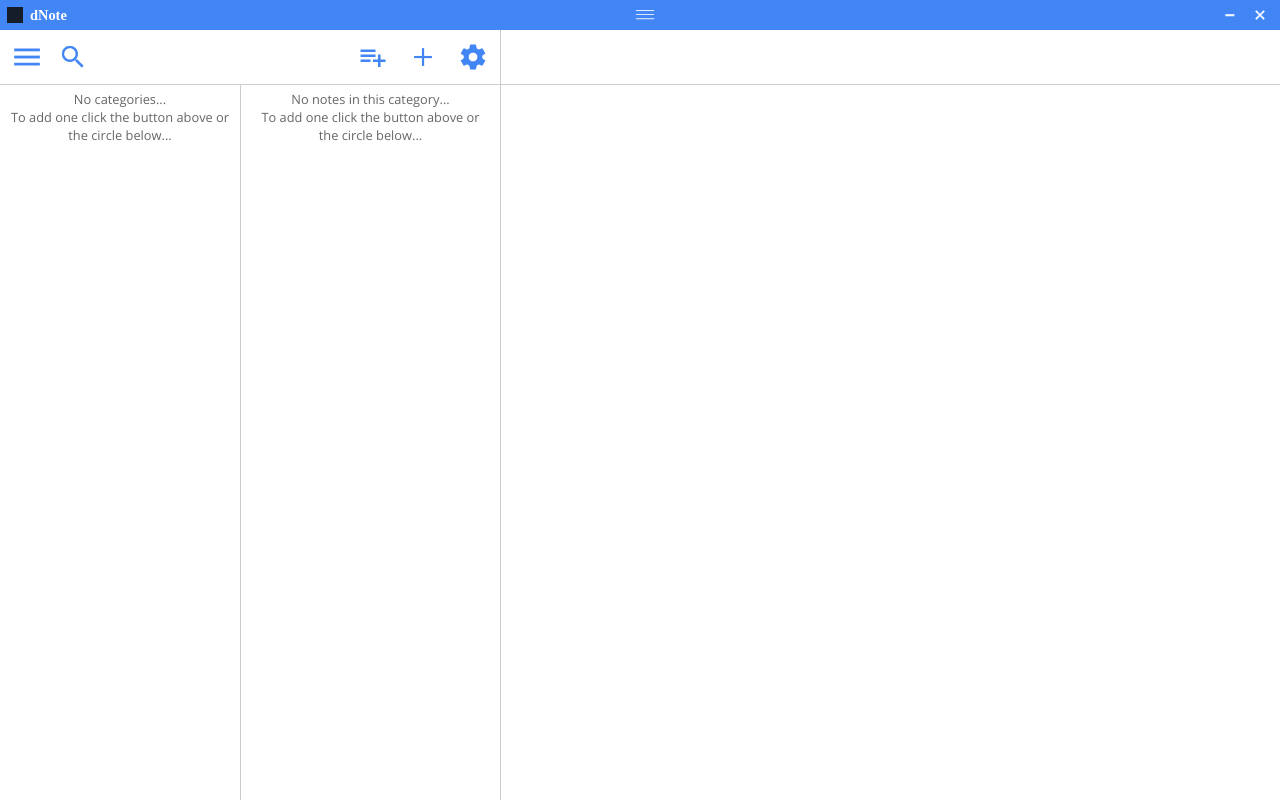
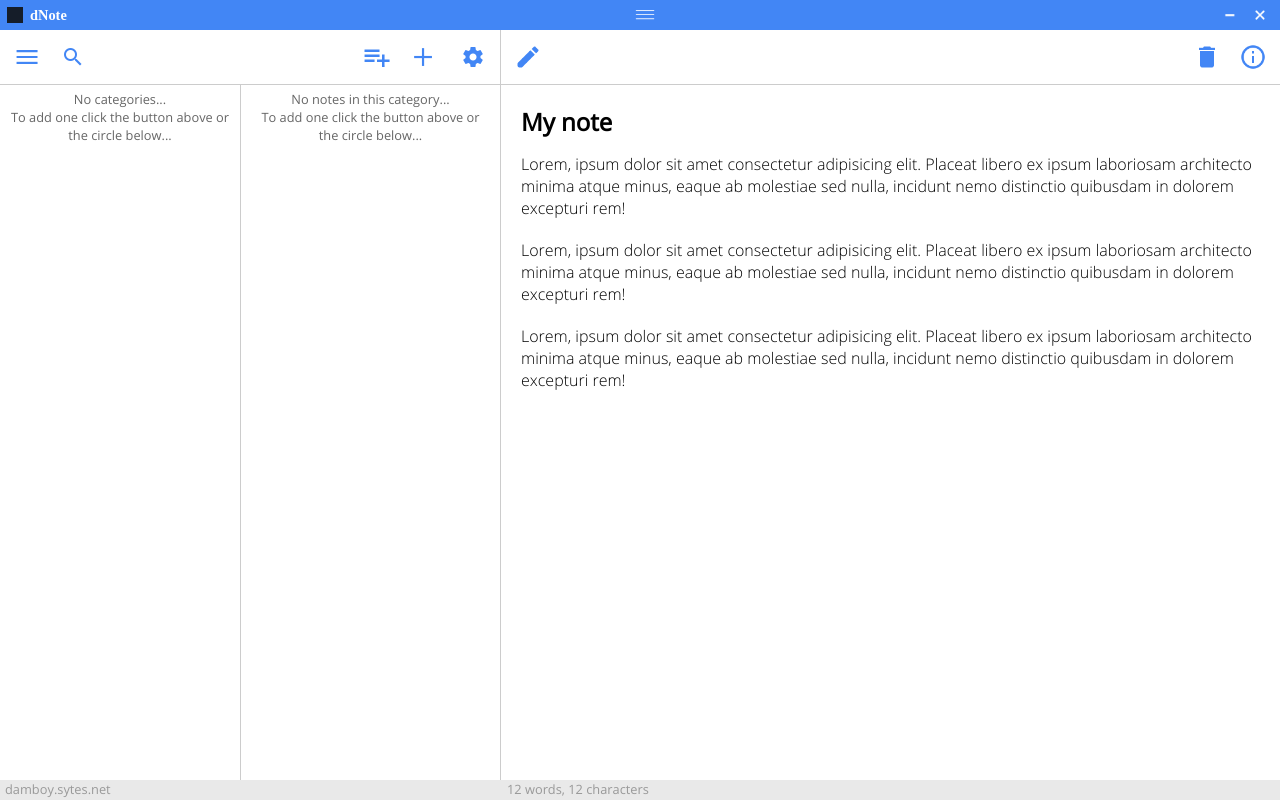
Before and after one commit to DamboySytesNet/dNote, an Electron app: page src/main.html in a window 1280 px wide. Drawn offline with Linux system fonts and the light colour scheme; a web font is replaced by a local one.

Commit message:
Base overall design

```diff
--- a/src/main.html
+++ b/src/main.html
@@ -25,12 +25,12 @@
 <main>
 	<section id="left">
 		<div id="left-actions">
-			<img id="left-actions-menu" src="icons/common/menu_color.png" alt="Menu" />
-			<img id="left-actions-search" src="icons/common/search_color.png" alt="Menu" />
+			<img class="tabButton" id="left-actions-menu" src="icons/common/menu_color.png" alt="Menu" />
+			<img class="tabButton" id="left-actions-search" src="icons/common/search_color.png" alt="Menu" />
 
-			<img id="left-actions-settings" src="icons/common/settings_color.png" alt="Settings" />
-			<img id="left-actions-addNote" src="icons/common/add_note_color.png" alt="Add note" title="Add note" />
-			<img id="left-actions-addCategory" src="icons/common/add_category_color.png" alt="Add category" title="Add category" />
+			<img class="tabButton" id="left-actions-settings" src="icons/common/settings_color.png" alt="Settings" />
+			<img class="tabButton" id="left-actions-addNote" src="icons/common/add_note_color.png" alt="Add note" title="Add note" />
+			<img class="tabButton" id="left-actions-addCategory" src="icons/common/add_category_color.png" alt="Add category" title="Add category" />
 
 			<div id="left-actions-searchBar">
 				<img id="left-actions-searchBar-search" src="icons/common/search_color.png" alt="Search" />
@@ -38,8 +38,8 @@
 					<input id="left-actions-searchBar-input" id="" type="text" placeholder="Search..." />
 					<div></div>
 				</div>
-				<img id="left-actions-searchBar-clear" src="icons/common/backspace_color.png" alt="Clear input" />
-				<img id="left-actions-searchBar-close" src="icons/common/close_color.png" alt="Close search" />
+				<img class="tabButton" id="left-actions-searchBar-clear" src="icons/common/backspace_color.png" alt="Clear input" />
+				<img class="tabButton" id="left-actions-searchBar-close" src="icons/common/close_color.png" alt="Close search" />
 			</div>
 		</div>
 		<div id="left-categories">
@@ -90,16 +90,48 @@
 	</section>
 	<section id="main">
 		<div id="main-actions">
+			<img class="tabButton" id="main-actions-state" name="left" src="icons/common/edit_color.png" alt="Edit note" />
 
+			<img class="tabButton" id="main-actions-info" name="right" src="icons/common/info_color.png" alt="More info" title="More info" />
+			<img class="tabButton" id="main-actions-delete" name="right" src="icons/common/delete_color.png" alt="Delete note" title="Delete note" />
 		</div>
-		<div id="main-note">
-
+		<div id="main-note" class="scrollable">
+			<h2>My note</h2>
+			<p>
+				Lorem, ipsum dolor sit amet consectetur
+				adipisicing elit. Placeat libero ex ipsum
+				laboriosam architecto minima atque minus,
+				eaque ab molestiae sed nulla, incidunt nemo
+				distinctio quibusdam in dolorem excepturi
+				rem!
+			</p>
+			<p>
+				Lorem, ipsum dolor sit amet consectetur
+				adipisicing elit. Placeat libero ex ipsum
+				laboriosam architecto minima atque minus,
+				eaque ab molestiae sed nulla, incidunt nemo
+				distinctio quibusdam in dolorem excepturi
+				rem!
+			</p>
+			<p>
+				Lorem, ipsum dolor sit amet consectetur
+				adipisicing elit. Placeat libero ex ipsum
+				laboriosam architecto minima atque minus,
+				eaque ab molestiae sed nulla, incidunt nemo
+				distinctio quibusdam in dolorem excepturi
+				rem!
+			</p>
 		</div>
 	</section>
 </main>
 
 <footer>
-
+	<div id="footer-categories">
+		damboy.sytes.net
+	</div>
+	<div id="footer-main">
+		12 words, 12 characters
+	</div>
 </footer>
 
 	<script type="text/javascript" src="js/left.js"></script>
--- /dev/null
+++ b/src/scss/footer.scss
@@ -0,0 +1,19 @@
+footer {
+    width:100%;
+    height:20px;
+    background: #e9e9e9;
+
+    > div {
+        float: left;
+        font: 0.8em "OpenSans";
+        color: #999;
+        text-indent: 5px;
+    }
+}
+    #footer-categories {
+        width: 502px;
+    }
+
+    #footer-main {
+        width:calc(100% - 502px);
+    }
--- a/src/scss/index.scss
+++ b/src/scss/index.scss
@@ -2,7 +2,10 @@
 	font-family: "OpenSans";
 	src: url(../fonts/opensans/OpenSans-Regular.ttf) format("truetype");
 }
-
+@font-face {
+	font-family: "OpenSans-Lite";
+	src: url(../fonts/opensans/OpenSans-Light.ttf) format("truetype");
+}
 @font-face {
 	font-family: "OpenSans-Bold";
 	src: url(../fonts/opensans/OpenSans-Bold.ttf) format("truetype");
@@ -54,3 +57,4 @@ $basecolor: #4286f5;
 
 @import 'header';
 @import 'main';
+@import 'footer';
--- a/src/scss/left-actions.scss
+++ b/src/scss/left-actions.scss
@@ -7,90 +7,40 @@
     float: left;
 
     #left-actions-menu {
-        width:34px;
-        height:34px;
+        width:28px;
+        height:28px;
         margin: 6px 2px 6px 6px;
-        padding: 4px;
-        border-radius: 50%;
-        display: block;
+        padding: 7px;
         float:left;
-
-        &:hover {
-            background: #eee;
-        }
-
-        &:active {
-            background: #ddd;
-        }
     }
     #left-actions-search {
-        width:30px;
-        height:30px;
+        width:24px;
+        height:24px;
         margin: 6px 6px 6px 2px;
-        padding: 6px;
-        border-radius: 50%;
-        display: block;
+        padding: 9px;
         float:left;
-
-        &:hover {
-            background: #eee;
-        }
-
-        &:active {
-            background: #ddd;
-        }
     }
 
     #left-actions-addNote {
         width:30px;
         height:30px;
-        margin: 6px 6px 6px 2px;
+        margin: 6px 2px;
         padding: 6px;
-        border-radius: 50%;
-        display: block;
         float:right;
-
-        &:hover {
-            background: #eee;
-        }
-
-        &:active {
-            background: #ddd;
-        }
     }
     #left-actions-addCategory {
         width:30px;
         height:30px;
-        margin: 6px 6px 6px 2px;
+        margin: 6px 2px;
         padding: 6px;
-        border-radius: 50%;
-        display: block;
         float:right;
-
-        &:hover {
-            background: #eee;
-        }
-
-        &:active {
-            background: #ddd;
-        }
     }
     #left-actions-settings {
-        width:30px;
-        height:30px;
-        margin: 6px 6px 6px 2px;
-        padding: 6px;
-        border-radius: 50%;
-        display: block;
+        width:24px;
+        height:24px;
+        margin: 6px;
+        padding: 9px;
         float:right;
-
-        &:hover {
-            background: #eee;
-        }
-
-        &:active {
-            background: #ddd;
-        }
     }
 
     #left-actions-searchBar {
@@ -103,10 +53,10 @@
         transition: transform 0.2s;
     }
         #left-actions-searchBar-search {
-            width:30px;
-            height:30px;
+            width:24px;
+            height:24px;
             margin: 6px 0 6px 6px;
-            padding: 6px;
+            padding: 9px;
             border-radius: 50%;
             display: block;
             float:left;
--- a/src/scss/left.scss
+++ b/src/scss/left.scss
@@ -177,6 +177,7 @@
             box-shadow: 2px 2px 15px 5px #ccc;
             background: $basecolor;
             transition: transform 0.1s, bottom 0.3s;
+            cursor: pointer;
 
             &:hover {
                 transform: scale(1.05);
--- a/src/scss/main.scss
+++ b/src/scss/main.scss
@@ -1,8 +1,22 @@
 main {
     width:100%;
-    height:calc(100% - 30px);
+    height:calc(100% - 30px - 20px);
 }
     $actionsHeight: 54px;
+
+    .tabButton {
+        border-radius: 50%;
+        display: block;
+        cursor: pointer;
+
+        &:hover {
+            background: #eee;
+        }
+
+        &:active {
+            background: #ddd;
+        }
+    }
 
     @import 'left';
 
@@ -15,4 +29,50 @@ main {
             width:100%;
             height: $actionsHeight;
             border-bottom:solid 1px #ccc;
+
+            > img {
+                &[name="left"] {
+                    float: left;
+                }
+                &[name="right"] {
+                    float: right;
+                }
+            }
         }
+            #main-actions-state {
+                width:28px;
+                height:28px;
+                margin: 6px 2px 6px 6px;
+                padding: 7px;
+                float:left;
+            }
+            #main-actions-info {
+                width:28px;
+                height:28px;
+                margin: 6px 6px 6px 2px;
+                padding: 7px;
+                float:left;
+            }
+            #main-actions-delete {
+                width:28px;
+                height:28px;
+                margin: 6px 2px 6px 6px;
+                padding: 7px;
+                float:left;
+            }
+        #main-note {
+            width: calc(100% - 40px);
+            height:calc(100% - 40px - #{$actionsHeight + 1});
+            padding:20px;
+            font:1em "OpenSans";
+            overflow: auto;
+
+            h1, h2, h3, h4, h5 {
+                padding-bottom: 5px;
+            }
+
+            p {
+                padding: 10px 0;
+                font:1em "OpenSans-Lite";
+            }
+        }
```
Also changed, not shown: src/css/index.css, src/icons/common/delete.png (added), src/icons/common/delete_color.png (added), src/icons/common/edit_color.png (added), src/icons/common/eye_color.png (added), src/icons/common/info_color.png (added).
